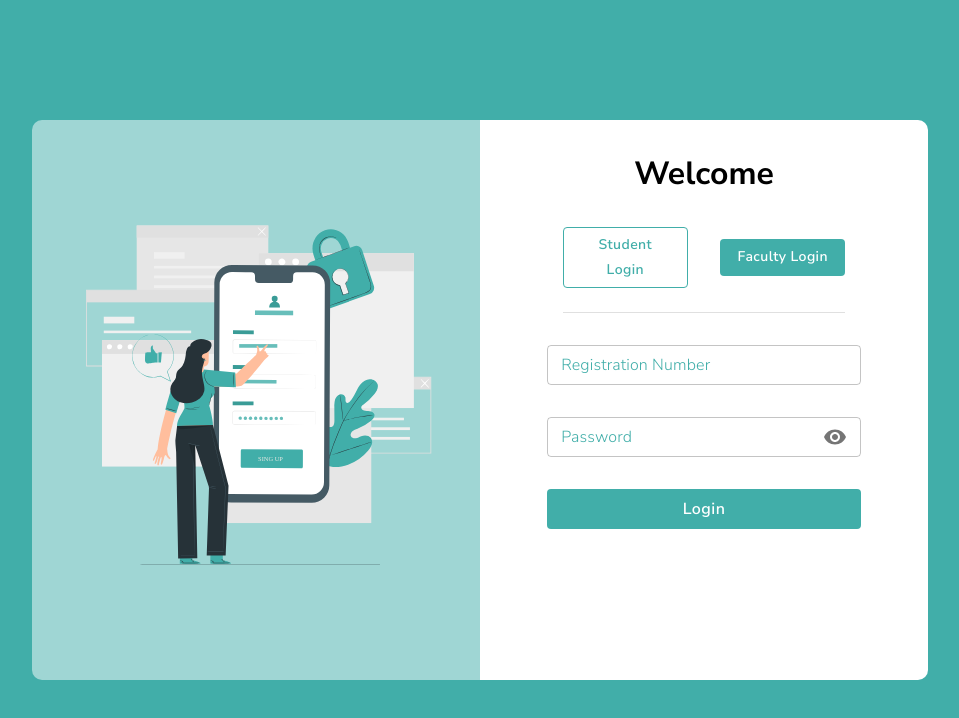
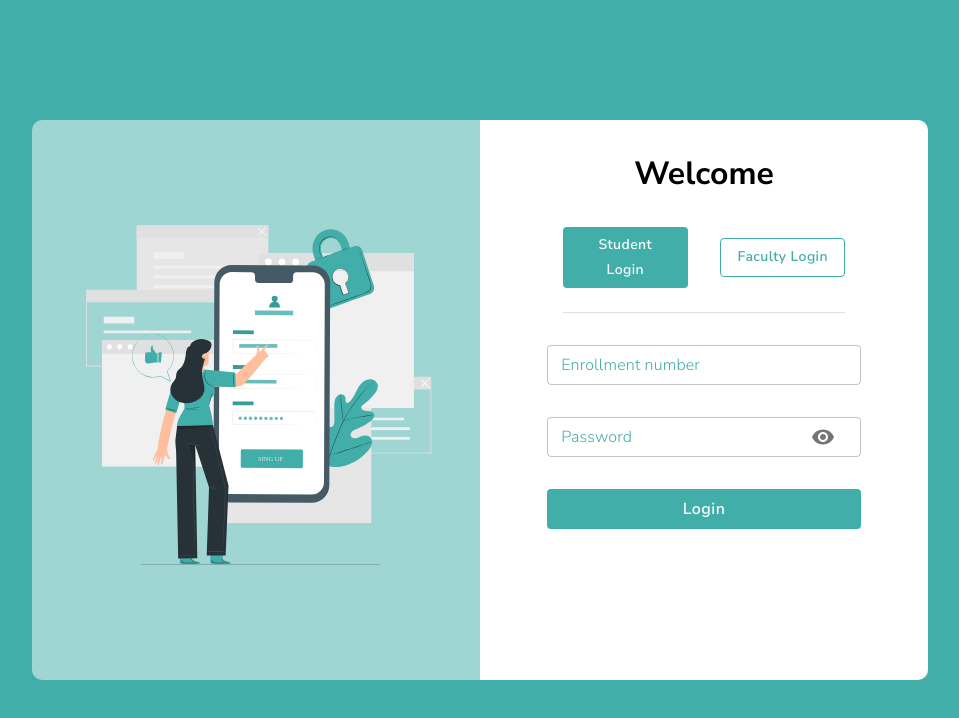
Before and after one commit to RS-Organisation/college-companion, a React (Create React App) app in the folder client/: page / in a window 1280 px wide. Shown: the top 718 px of the page, without its empty margins (160-1119 px from the left). Built offline with nearby package versions, Linux system fonts and the light colour scheme.

Commit message:
toggle login buttons

```diff
--- a/client/src/components/LoginPage.js
+++ b/client/src/components/LoginPage.js
@@ -1,4 +1,4 @@
-import { React } from 'react';
+import { React, useState } from 'react';
 import loginImage from '../images/loginImage.svg';
 import {
   Grid,
@@ -6,7 +6,7 @@ import {
   Divider,
   TextField,
   InputAdornment,
-	IconButton
+  IconButton,
 } from '@material-ui/core';
 import Visibility from '@material-ui/icons/Visibility';
 import VisibilityOff from '@material-ui/icons/VisibilityOff';
@@ -14,6 +14,13 @@ import useStyles from '../styles/LoginPage';
 
 const LoginPage = () => {
   const classes = useStyles();
+  const [showPassword, setShowPassword] = useState(false);
+  const [userType, setUserType] = useState('student');
+
+  const handleShowPassword = () => {
+    setShowPassword((prevShowPassword) => !prevShowPassword);
+  };
+
   return (
     <div className={classes.main}>
       <div className={classes.contentBox}>
@@ -27,44 +34,56 @@ const LoginPage = () => {
               <div classesName={classes.buttonDiv}>
                 <Button
                   variant='outlined'
-									className={classes.studentButton}
+                  onClick={() => setUserType('student')}
+                  className={`${classes.studentButton} ${
+                    userType === 'student'
+                      ? classes.selectedButton
+                      : classes.nonSelectedButton
+                  }`}
                 >
                   Student Login
                 </Button>
                 <Button
                   variant='contained'
-									color='primary'
-									className={classes.facultyButton}
+                  onClick={() => setUserType('faculty')}
+                  className={`${classes.facultyButton} ${
+                    userType === 'faculty'
+                      ? classes.selectedButton
+                      : classes.nonSelectedButton
+                  }`}
                 >
                   Faculty Login
                 </Button>
               </div>
-							<Divider variant="middle" className={classes.divider} />
-							<form className={classes.root} autoComplete="off">
+              <Divider variant='middle' className={classes.divider} />
+              <form className={classes.root} autoComplete='off'>
                 <TextField
                   className={classes.formField}
-									id="outlined-basic"
-									label="Registration Number"
-									variant="outlined"
-									size="small"
+                  id='outlined-basic'
+                  label={
+                    userType === 'student'
+                      ? 'Enrollment number'
+                      : 'Registration number'
+                  }
+                  variant='outlined'
+                  size='small'
+                  type='text'
                 />
                 <TextField
                   className={classes.formField}
-									id="outlined-basic"
-									label="Password"
-									variant="outlined"
-									size="small"
+                  id='outlined-basic'
+                  label='Password'
+                  variant='outlined'
+                  size='small'
+                  type={showPassword ? 'text' : 'password'}
                   InputProps={{
                     endAdornment: (
-											<InputAdornment position="end">
-												<IconButton
-													aria-label="toggle password visibility"
-													edge="end"
-												>
-													<Visibility />
+                      <InputAdornment position='end'>
+                        <IconButton onClick={handleShowPassword}>
+                          {!showPassword ? <Visibility /> : <VisibilityOff />}
                         </IconButton>
                       </InputAdornment>
-										)
+                    ),
                   }}
                 />
                 <Button
--- a/client/src/styles/LoginPage.js
+++ b/client/src/styles/LoginPage.js
@@ -5,10 +5,10 @@ export default makeStyles((theme) => ({
     '& .MuiFormLabel-root': {
       color: '#41aea9',
       fontFamily: 'Nunito Sans, sans-serif',
-            fontWeight: '300'
+      fontWeight: '300',
     },
     '& .MuiOutlinedInput-root.Mui-focused .MuiOutlinedInput-notchedOutline': {
-            borderColor: '#41aea9'
+      borderColor: '#41aea9',
     },
   },
   main: {
@@ -20,7 +20,7 @@ export default makeStyles((theme) => ({
     top: '0%',
     left: '0%',
     width: '100%',
-        height: '100vh'
+    height: '100vh',
   },
   contentBox: {
     width: '70%',
@@ -33,7 +33,7 @@ export default makeStyles((theme) => ({
     display: 'flex',
     alignItems: 'center',
     justifyContent: 'center',
-        backgroundColor: 'rgba(65, 174, 169, 0.5)'
+    backgroundColor: 'rgba(65, 174, 169, 0.5)',
   },
   loginImage: {
     width: '90%',
@@ -41,20 +41,36 @@ export default makeStyles((theme) => ({
   loginGridDiv: {
     width: '70%',
     margin: 'auto',
-        textAlign: 'center'
+    textAlign: 'center',
+  },
+  selectedButton: {
+    backgroundColor: '#41aea9',
+    color: 'white',
+    border: 'none',
+    '&:hover': {
+      backgroundColor: '#41aea9',
+    },
+  },
+  nonSelectedButton: {
+    color: '#41aea9',
+    backgroundColor: 'white',
+    border: '1px solid #41aea9',
+    '&:hover': {
+      backgroundColor: 'white',
+    },
   },
   studentButton: {
     width: '40%',
     marginRight: '1rem',
     fontFamily: 'Nunito Sans, sans-serif',
     textTransform: 'none',
+    padding: '6px 16px',
     fontWeight: '600',
-        color: '#41aea9',
-        border: '1px solid #41aea9',
     transition: '0.3s ease-in-out',
     '&:hover': {
-            transform: 'scale(1.02)'
-        }
+      transform: 'scale(1.02)',
+      boxShadow: 'none',
+    },
   },
   facultyButton: {
     width: '40%',
@@ -62,14 +78,12 @@ export default makeStyles((theme) => ({
     fontFamily: 'Nunito Sans, sans-serif',
     textTransform: 'none',
     fontWeight: '600',
-        backgroundColor: '#41aea9',
     boxShadow: 'none',
     transition: '0.3s ease-in-out',
     '&:hover': {
-            backgroundColor: '#41aea9',
       transform: 'scale(1.02)',
-            boxShadow: 'none'
-        }
+      boxShadow: 'none',
+    },
   },
   loginButton: {
     width: '100%',
@@ -83,19 +97,19 @@ export default makeStyles((theme) => ({
     '&:hover': {
       backgroundColor: '#41aea9',
       transform: 'scale(1.02)',
-            boxShadow: 'none'
-        }
+      boxShadow: 'none',
+    },
   },
   title: {
     fontFamily: 'Nunito Sans, sans-serif',
-        fontSize: '2rem'
+    fontSize: '2rem',
   },
   divider: {
     marginTop: '1.5rem',
-        marginBottom: '2rem'
+    marginBottom: '2rem',
   },
   formField: {
     width: '100%',
     marginBottom: '2rem',
-    }
+  },
 }));
```
Also changed, not shown: 1 other file (tests, documents, lock files or other folders). Lines whose indentation alone changed are shown as unchanged.
